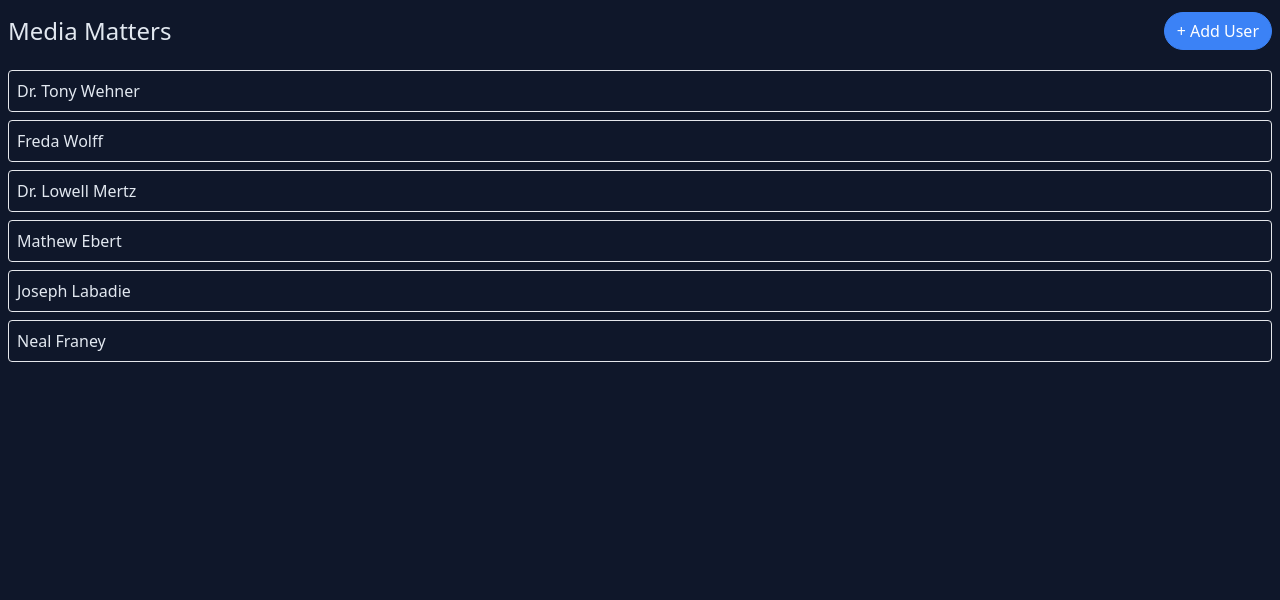
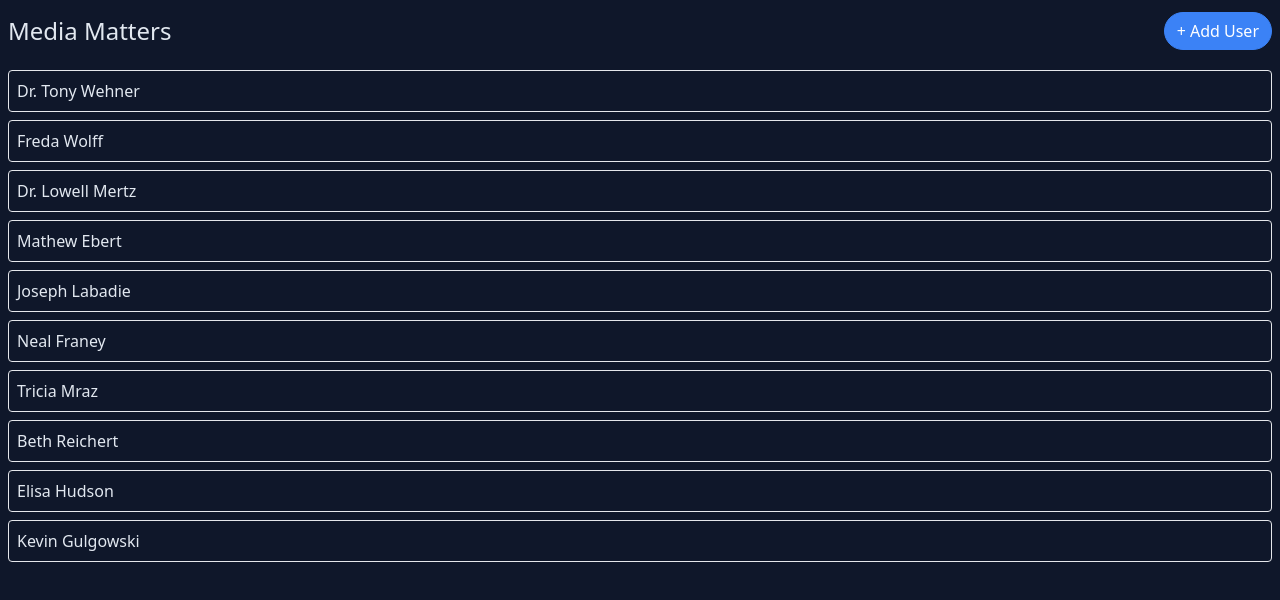
Before and after one commit to SmackSmash/grider-media, a React (Vite) app: page / in a window 1280 px wide. Shown: the top 600 px of the page. Built offline with nearby package versions, Linux system fonts and the light colour scheme; data requests are answered from the project's data file.

Commit message:
Extra state and async event handler

```diff
--- a/db.json
+++ b/db.json
@@ -23,6 +23,22 @@
     {
       "id": "4715",
       "name": "Neal Franey"
+    },
+    {
+      "id": "f9a1",
+      "name": "Tricia Mraz"
+    },
+    {
+      "id": "df9e",
+      "name": "Beth Reichert"
+    },
+    {
+      "id": "1770",
+      "name": "Elisa Hudson"
+    },
+    {
+      "id": "8d93",
+      "name": "Kevin Gulgowski"
     }
   ],
   "albums": [
--- a/src/components/UsersList.jsx
+++ b/src/components/UsersList.jsx
@@ -7,6 +7,8 @@
 const UsersList = () => {
   const [isLoadingUsers, setIsLoadingUsers] = useState(false);
   const [loadingUsersError, setLoadingUsersError] = useState(null);
+  const [isCreatingUser, setIsCreatingUser] = useState(false);
+  const [creatingUserError, setCreatingUserError] = useState(null);
   const users = useSelector(({ users: { data } }) => data);
 
   const dispatch = useDispatch();
@@ -24,8 +26,15 @@
     })();
   }, [dispatch]);
 
-  const handleClick = () => {
-    dispatch(addUser());
+  const handleClick = async () => {
+    setIsCreatingUser(true);
+    try {
+      await dispatch(addUser()).unwrap();
+    } catch (error) {
+      setCreatingUserError(error);
+    } finally {
+      setIsCreatingUser(false);
+    }
   };
 
   // Good old fashioned if statements work best for multiple return values
```
